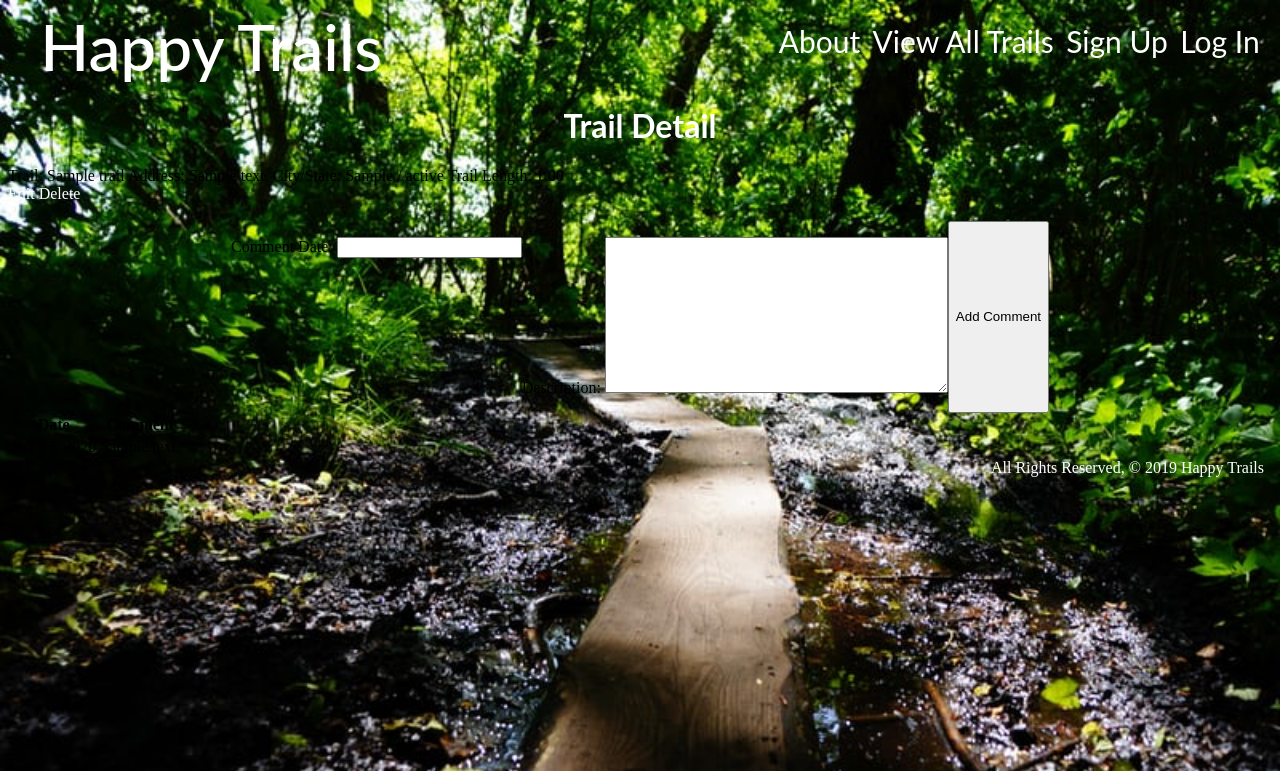
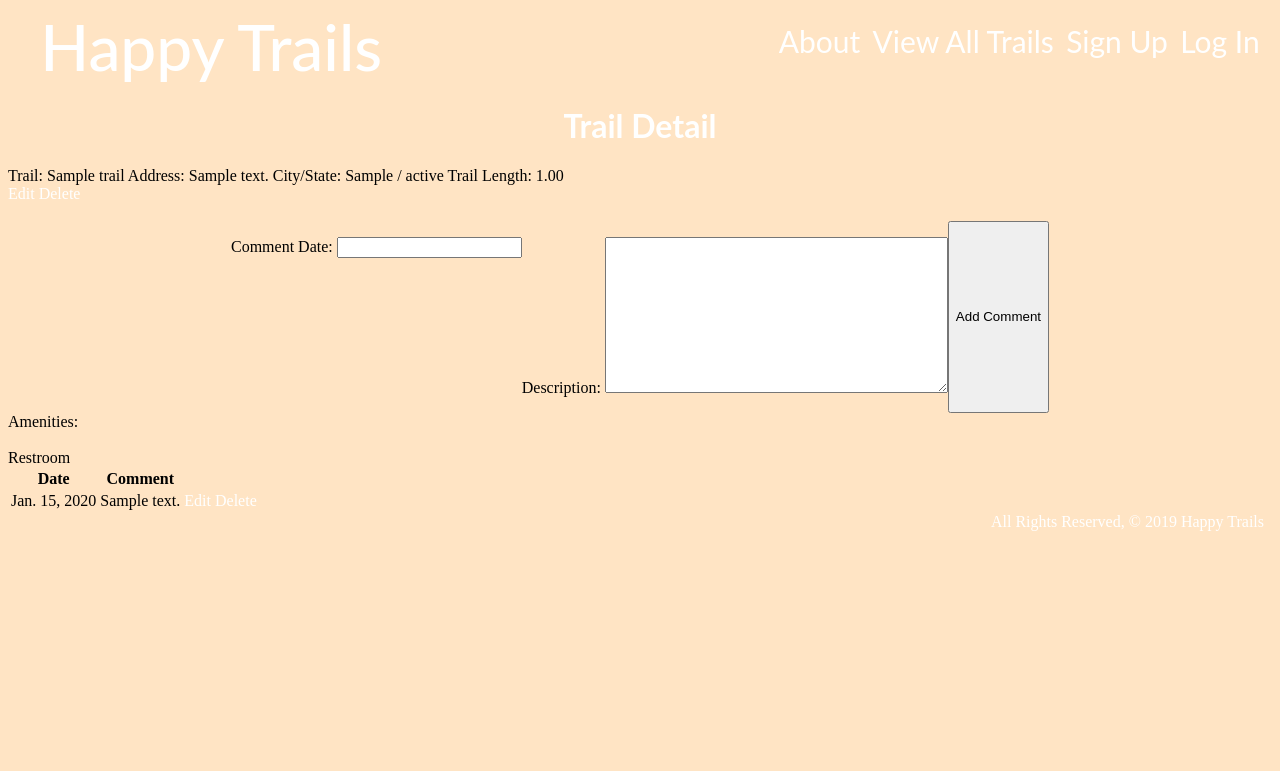
Before and after one commit to awojdyla89/Happy-Trails, a Django app: page /trails/1/ in a window 1280 px wide. Shown: the top 771 px of the page. Run offline with Django 3.2, Linux system fonts and the light colour scheme; tables that the repository leaves empty hold one stand-in row (values such as "Sample post").

Commit message:
creating CRUD functions for comments and amenities

```diff
--- a/main_app/admin.py
+++ b/main_app/admin.py
@@ -1,6 +1,7 @@
 from django.contrib import admin
-from .models import Trail, Comment
+from .models import Trail, Comment, Amenity
 
 # Register your models here.
 admin.site.register(Trail)
 admin.site.register(Comment)
+admin.site.register(Amenity)
--- a/main_app/models.py
+++ b/main_app/models.py
@@ -1,6 +1,39 @@
 from django.db import models
 from django.urls import reverse
 from django.contrib.auth.models import User
+
+
+
+AMENITIES = (
+    ('RST', 'Restroom'),
+    ('BEN', 'Benches'),
+    ('PIC', 'Picnic Tables'),
+    ('VIS', 'Visitor Center'),
+    ('DOG', 'Dog Friendly'),
+    ('PLY', 'Playground'),
+    ('WTR', 'Water Fountains'),
+    ('BBQ', 'Barbeque Pit'),
+    ('MTN', 'Mountain Biking'),
+    ('RNG', 'Running'),
+    ('HIK', 'Hiking'),
+    ('SWM', 'Swimming'),
+    ('PTH', 'Nature Path'),
+    ('CMP', 'Camping'),
+    ('BRD', 'Bird Watching'),
+    ('BGN', 'Begginer'),
+    ('INT', 'Intermediate'),
+    ('ADV', 'Advanced')
+)
+
+
+class Amenity(models.Model):
+    name = models.CharField(
+        max_length=3,
+        choices=AMENITIES,
+        default=AMENITIES[0][0]
+    )
+    def __str__(self):
+        return self.get_name_display()
 
 # Create your models here.
 class Trail(models.Model):
@@ -10,10 +43,12 @@
     state = models.CharField(max_length=100)
     trail_length = models.DecimalField(max_digits=4, decimal_places=2, default= 00.00)
 
+
     def get_absolute_url(self):
-        return reverse('detail', kwargs={'pk': self.id})
+        return reverse('detail', kwargs={'trail_id': self.id})
 
     user = models.ForeignKey(User, on_delete=models.CASCADE)
+    amenities = models.ManyToManyField(Amenity)
 
 class Comment(models.Model):
     date = models.DateField('Comment Date')
@@ -22,11 +57,18 @@
     trail = models.ForeignKey(Trail, on_delete=models.CASCADE)
     user = models.ForeignKey(User, on_delete=models.CASCADE)
 
+    def get_absolute_url(self):
+        return reverse('detail', kwargs={'trail_id': self.trail_id})
+
     def __str__(self):
         return f"comment from {self.trail} on {self.date}"
 
+
     class Meta:
         ordering = ['-date']
+
+
+
 
 # class Photo(models.Model):
 #     url = models.CharField(max_length=200)
--- a/main_app/static/css/style.css
+++ b/main_app/static/css/style.css
@@ -1,5 +1,6 @@
 body{
-  background-image:url('/static/img/happy_trails_landing_page.jpeg');
+  background-color: bisque;
+  /* background-image:url('/static/img/happy_trails_landing_page.jpeg'); */
   background-repeat:no-repeat;
   background-size:100%;
 }
--- a/main_app/templates/base.html
+++ b/main_app/templates/base.html
@@ -7,7 +7,6 @@
   <meta name="viewport" content="width=device-width, initial-scale=1.0">
   <meta http-equiv="X-UA-Compatible" content="ie=edge">
   <title>Happy Trails</title>
-  <!-- <link rel="stylesheet" href="https://cdnjs.cloudflare.com/ajax/libs/materialize/1.0.0/css/materialize.min.css"> -->
   <link rel="stylesheet" type="text/css" href="{% static 'css/style.css' %}">
 </head>
 <body>
--- a/main_app/templates/trails/detail.html
+++ b/main_app/templates/trails/detail.html
@@ -32,9 +32,17 @@
             <tr>
                 <td>{{ comment.date }}</td>
                 <td>{{ comment.description }}</td>
+                <td><a href="{% url 'comments_update' comment.id %}">Edit</a></td>
+                <td><a href="{% url 'comments_delete' trail.id comment.id %}">Delete</a></td>
             </tr>
             {% endfor %}
         </tbody>
+        <div>Amenities:</div><br>
+        {% for amenity in trail.amenities.all %}
+        <section>
+            <div>{{amenity.get_name_display}}</div>
+        </section>
+        {% endfor %}
     </table>
 
 </div>
--- a/main_app/urls.py
+++ b/main_app/urls.py
@@ -10,6 +10,10 @@
     path('trails/<int:pk>/update/', views.TrailUpdate.as_view(), name='trails_update'),
     path('trails/<int:pk>/delete/', views.TrailDelete.as_view(), name='trails_delete'),
     path('trails/<int:trail_id>/add_comment/', views.add_comment, name='add_comment'),
+    path('comments/<int:pk>/update/', views.CommentUpdate.as_view(), name='comments_update'),
+    path('trails/<int:trail_id>/delete_comment/<int:comment_id>/', views.delete_comment, name='comments_delete'),
+    # path('trails/<int:trail_id>/add_amenity/', views.add_amenity, name='add_amenity'),
+
     path('accounts/signup/', views.signup, name='signup'),
 
 ]
--- a/main_app/views.py
+++ b/main_app/views.py
@@ -3,8 +3,9 @@
 from django.views.generic.edit import CreateView, UpdateView, DeleteView
 from django.http import HttpResponse
 
-from .models import Trail, Comment
+from .models import Trail, Comment, Amenity
 from .forms import CommentForm
+from django.urls import reverse_lazy, reverse
 
 from django.contrib.auth import login
 from django.contrib.auth.forms import UserCreationForm
@@ -22,6 +23,7 @@
 class TrailList(ListView):
     model = Trail
 
+
 def trails_detail(request, trail_id):
     trail = Trail.objects.get(id=trail_id)
     comment_form = CommentForm()
@@ -29,29 +31,25 @@
         'trail': trail, 'comment_form': comment_form
     })
 
-# class TrailDetail(DetailView):
-#     model = Trail
-#     comment_form = CommentForm()
-
-class TrailCreate(CreateView):
+class TrailCreate(LoginRequiredMixin, CreateView):
     model = Trail
-    fields = ['name', 'address', 'city', 'state', 'trail_length']
+    fields = ['name', 'address', 'city', 'state', 'trail_length', 'amenities']
     def form_valid(self, form):
         form.instance.user = self.request.user
         return super().form_valid(form)
     success_url = '/trails/'
 
 
-class TrailUpdate(UpdateView):
+class TrailUpdate(LoginRequiredMixin, UpdateView):
     model = Trail
-    fields = ['name', 'address', 'city', 'state', 'trail_length']
+    fields = ['name', 'address', 'city', 'state', 'trail_length', 'amenities']
 
-class TrailDelete(DeleteView):
+
+class TrailDelete(LoginRequiredMixin, DeleteView):
     model = Trail
     success_url = '/trails/'
 
-
-
+@login_required
 def add_comment(request, trail_id):
     form = CommentForm(request.POST)
     if form.is_valid():
@@ -60,6 +58,16 @@
         form.instance.user = request.user
         new_comment.save()
     return redirect('detail', trail_id=trail_id)
+
+class CommentUpdate(LoginRequiredMixin, UpdateView):
+  model = Comment
+  fields = ['description']
+
+@login_required
+def delete_comment(request, trail_id, comment_id):
+  Comment.objects.get(id=comment_id).delete()
+  return redirect('detail', trail_id=trail_id)
+  #return reverse('detail', kwargs={'trail_id': self.object.trail_id})
 
 def signup(request):
     error_message = ''
```
Also changed, not shown: main_app/templates/main_app/comment_form.html (added, +20 -0 lines), main_app/migrations/0007_auto_20210713_1829.py (added), main_app/migrations/0008_rename_ammenities_trail_amenities.py (added).
